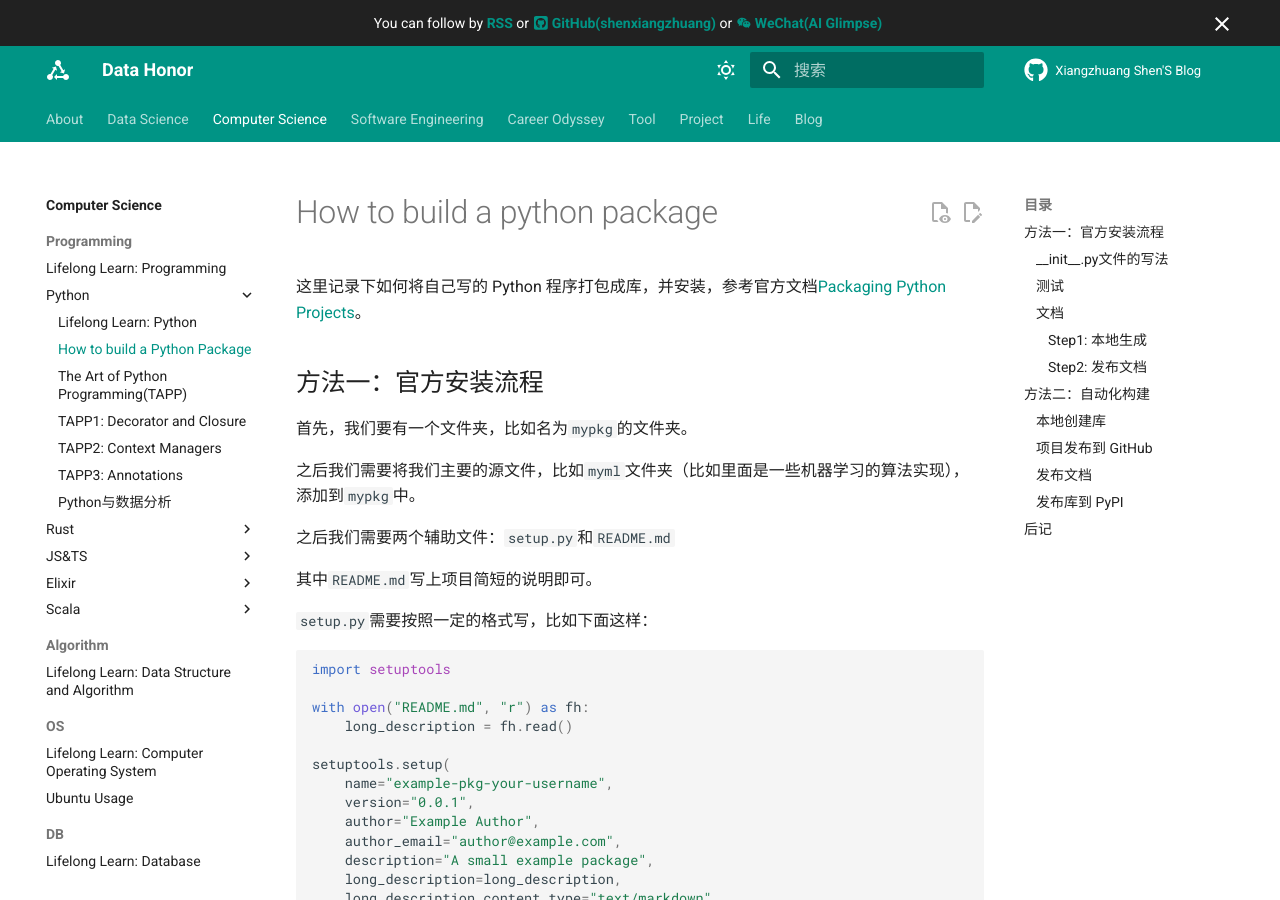
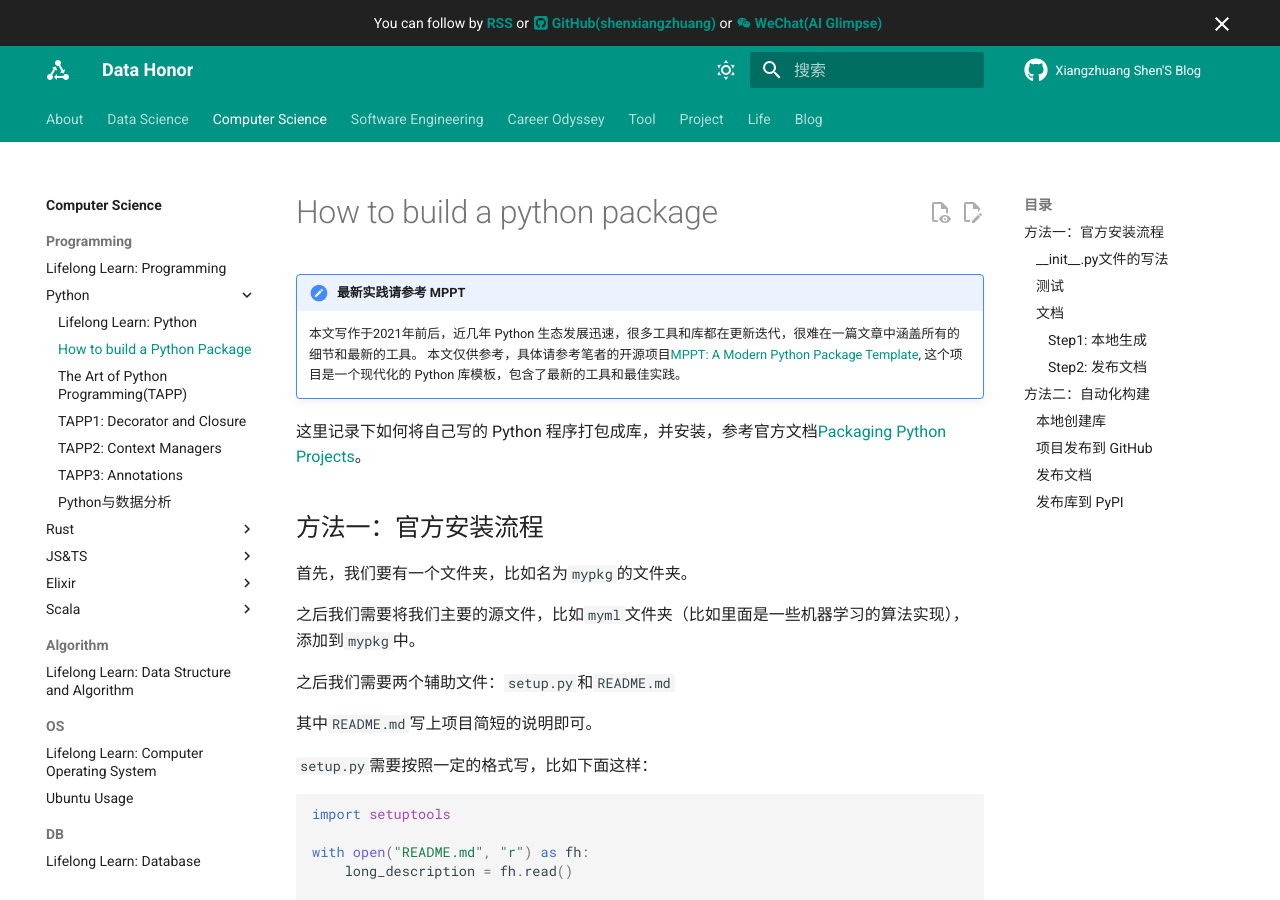
Before and after one commit to shenxiangzhuang/shenxiangzhuang.github.io, an MkDocs documentation site: the page built from docs/cs/programming/python/build_python_pkg.md, in a window 1280 px wide and 900 px high. Built offline with MkDocs 1.6.1 and Material for MkDocs 9.7.7, drawn with Linux system fonts in a browser that asks for light colours; comment, search, counter and statistics services are not loaded; some of the changed text lies outside the part shown.

Commit message:
improve: update python package build tutorial (#282)
* cs(python): update python pkg tutorial

````diff
--- a/docs/cs/programming/python/build_python_pkg.md
+++ b/docs/cs/programming/python/build_python_pkg.md
@@ -1,5 +1,10 @@
 # How to build a python package
 
+!!! note "最新实践请参考 MPPT"
+
+    本文写作于2021年前后，近几年 Python 生态发展迅速，很多工具和库都在更新迭代，很难在一篇文章中涵盖所有的细节和最新的工具。
+    本文仅供参考，具体请参考笔者的开源项目[MPPT: A Modern Python Package Template](https://github.com/shenxiangzhuang/mppt),
+    这个项目是一个现代化的 Python 库模板，包含了最新的工具和最佳实践。
 
 这里记录下如何将自己写的 Python 程序打包成库，并安装，参考官方文档[Packaging Python Projects](https://packaging.python.org/tutorials/packaging-projects/)。
 
@@ -240,9 +245,3 @@ In [2]: h = Hello()
 In [3]: h.sayHello()
 Hello World!
 ```
-
-## 后记
-
-用 MkDocs 替换 Sphinx 其实有个问题，那就是没办法自动化生成 API Doc，就是 Python 的 Docstring 不能直接生成文档。(暂时没找到好的插件可以做到这一点)
-
-所以用 MkDocs 在不需要对源码做大量解释的情况下还是很方便的，如果要对源码做更多的介绍，可能还是 Sphinx 好一些？
````
